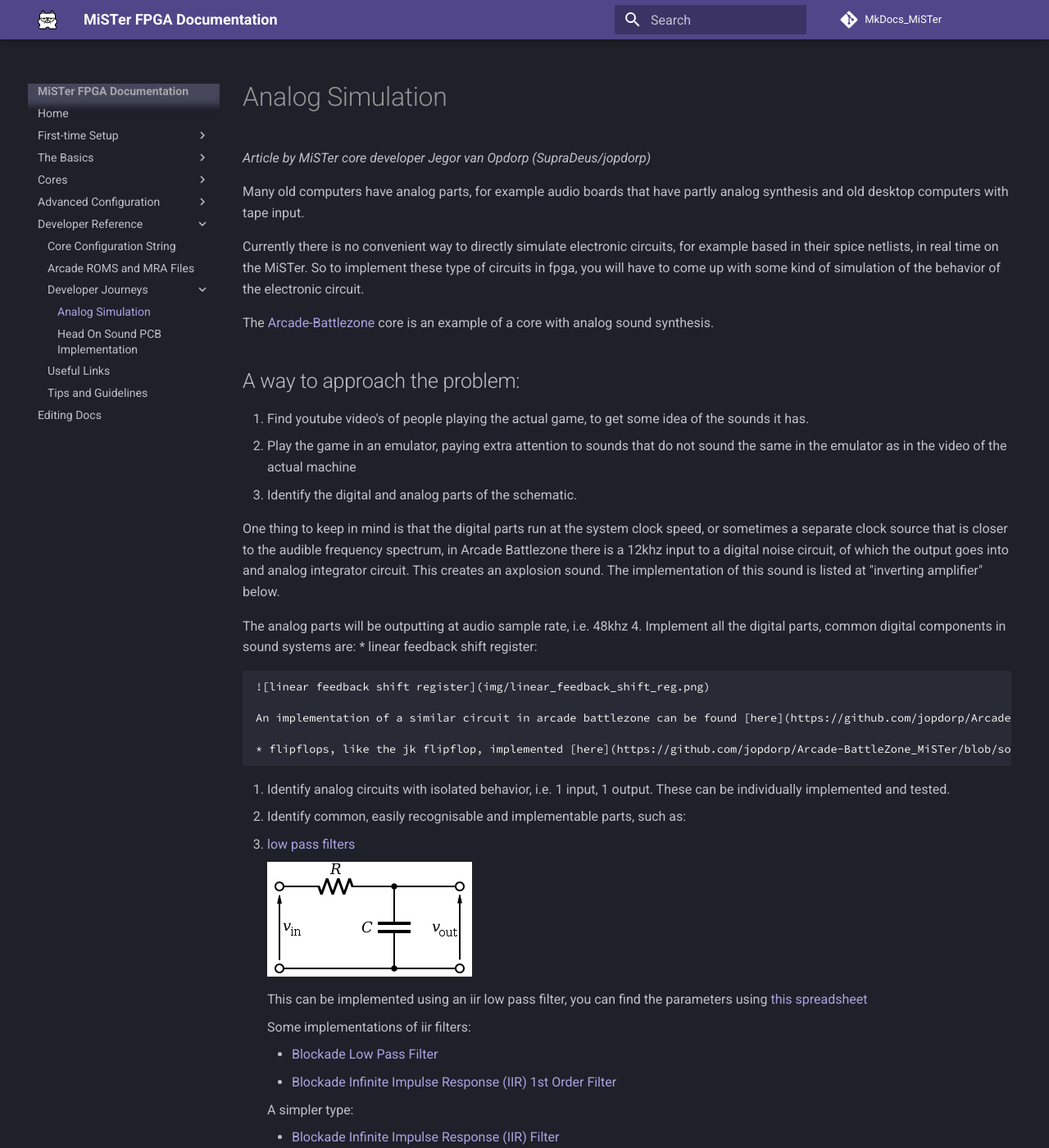
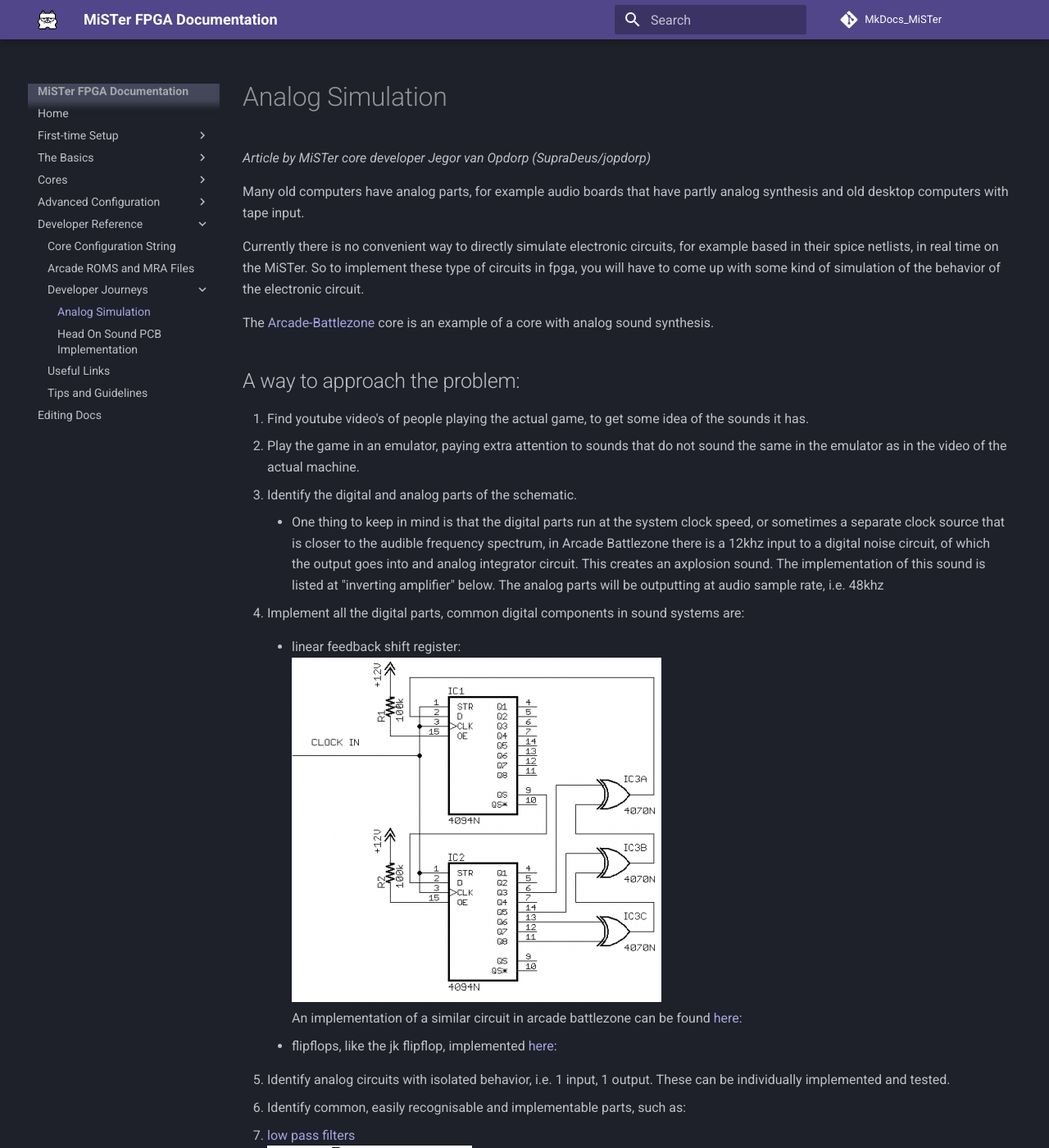
Before and after one commit to MiSTer-devel/MkDocs_MiSTer, an MkDocs documentation site: the page built from docs/developer/analogsim.md, in a window 1280 px wide and 1400 px high. Shown: the whole window at 82% size. Built offline with MkDocs 1.6.1 and Material for MkDocs 9.7.7, drawn with Linux system fonts in a browser that asks for light colours; comment, search, counter and statistics services are not loaded.

Commit message:
minor update to analogsim

```diff
--- a/docs/developer/analogsim.md
+++ b/docs/developer/analogsim.md
@@ -14,28 +14,25 @@
 ## A way to approach the problem:
 
 1. Find youtube video's of people playing the actual game, to get some idea of the sounds it has.
-2. Play the game in an emulator, paying extra attention to sounds that do not sound the same in the emulator as in the video of the actual machine
+2. Play the game in an emulator, paying extra attention to sounds that do not sound the same in the emulator as in the video of the actual machine.
 3. Identify the digital and analog parts of the schematic.
 
-   One thing to keep in mind is that the digital parts run at the system clock speed, or sometimes a separate clock source that is closer to the audible frequency spectrum, in Arcade Battlezone there is a 12khz input to a digital noise circuit, of which the output goes into and analog integrator circuit. This creates an axplosion sound. The implementation of this sound is listed at "inverting amplifier" below.
+    * One thing to keep in mind is that the digital parts run at the system clock speed, or sometimes a separate clock source that is closer to the audible frequency spectrum, in Arcade Battlezone there is a 12khz input to a digital noise circuit, of which the output goes into and analog integrator circuit. This creates an axplosion sound. The implementation of this sound is listed at "inverting amplifier" below. The analog parts will be outputting at audio sample rate, i.e. 48khz
 
-   The analog parts will be outputting at audio sample rate, i.e. 48khz
 4. Implement all the digital parts, common digital components in sound systems are:
+
     * linear feedback shift register:
-
     ![linear feedback shift register](img/linear_feedback_shift_reg.png)
-
     An implementation of a similar circuit in arcade battlezone can be found [here](https://github.com/jopdorp/Arcade-BattleZone_MiSTer/blob/sound/rtl/noise_shifters.sv){target=_blank}:
 
     * flipflops, like the jk flipflop, implemented [here](https://github.com/jopdorp/Arcade-BattleZone_MiSTer/blob/sound/rtl/jk74109.sv){target=_blank}:
 
 5. Identify analog circuits with isolated behavior, i.e. 1 input, 1 output. These can be individually implemented and tested.
 6. Identify common, easily recognisable and implementable parts, such as:
+
    * [low pass filters](https://www.electronics-tutorials.ws/filter/filter_2.html){target=_blank}
-
      ![low pass](img/low_pass_filter.png)
-
-      This can be implemented using an iir low pass filter, you can find the parameters using [this spreadsheet](https://docs.google.com/spreadsheets/d/1Z2DNhAQyqkDpNVJuzYPk3ZeW4rChxN7fTKsLGvb2r7g/edit#gid=0){target=_blank}
+     This can be implemented using an iir low pass filter, you can find the parameters using [this spreadsheet](https://docs.google.com/spreadsheets/d/1Z2DNhAQyqkDpNVJuzYPk3ZeW4rChxN7fTKsLGvb2r7g/edit#gid=0){target=_blank}
 
       Some implementations of iir filters:
 
```
